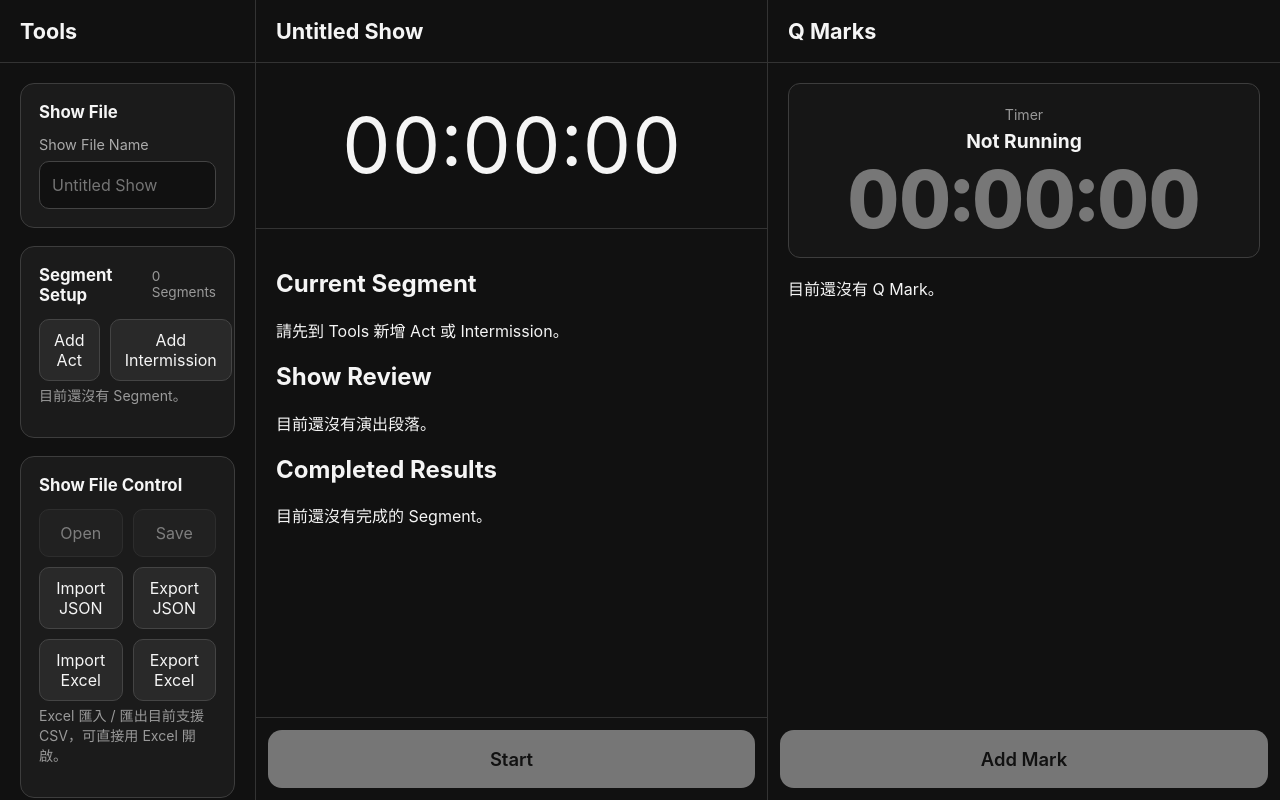
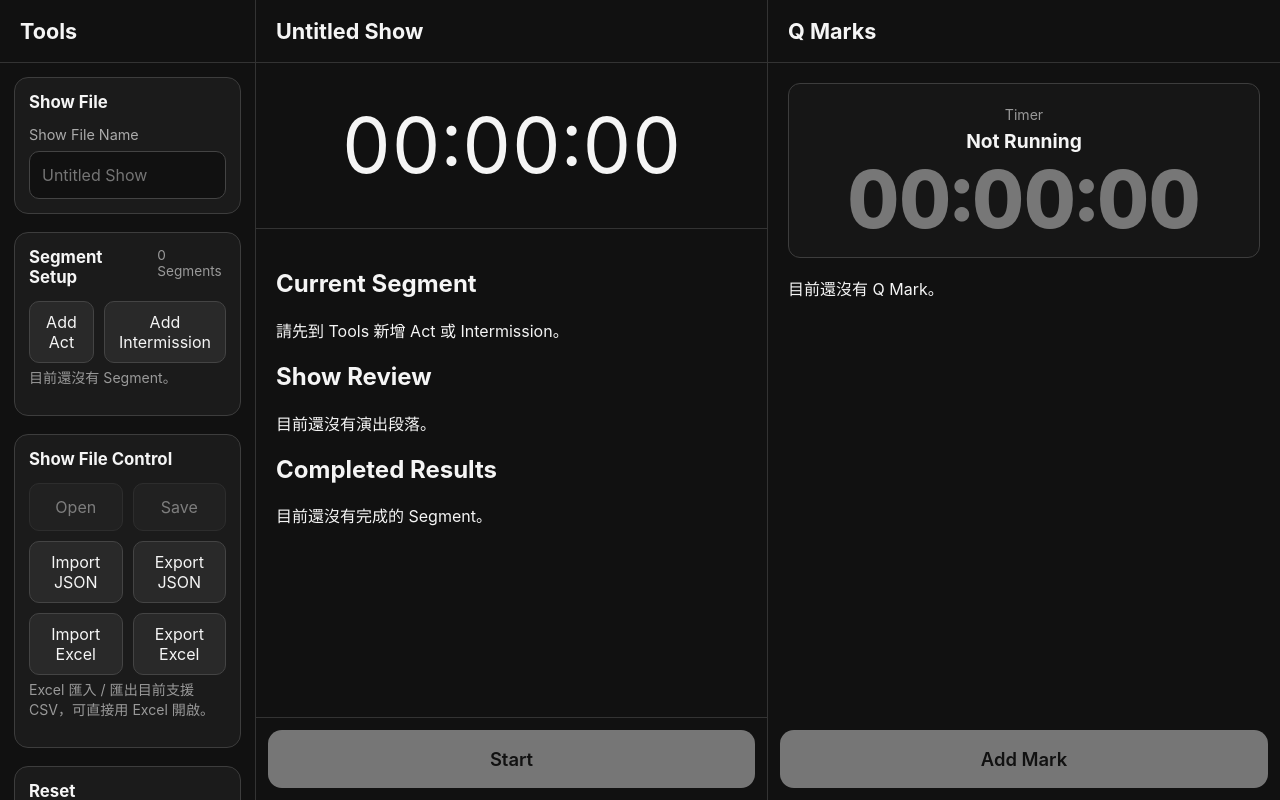
Before and after one commit to andyue/ShowTimerPWA, a React (Vite) app: page / in a window 1280 px wide. Built offline with nearby package versions, Linux system fonts and the light colour scheme.

Commit message:
Fix tools column overflow

```diff
--- a/src/App.css
+++ b/src/App.css
@@ -46,6 +46,7 @@
 .page-content {
   flex: 1;
   overflow-y: auto;
+  overflow-x: hidden;
   padding: 20px;
 }
 
@@ -184,6 +185,8 @@
 }
 
 .field input {
+  width: 100%;
+  min-width: 0;
   min-height: 48px;
   padding: 10px 12px;
   border: 1px solid #444;
@@ -459,6 +462,7 @@ button:disabled {
   align-items: flex-end;
   gap: 8px;
   margin: 0;
+  min-width: 0;
   padding: 12px;
   border: 1px solid #3f3f3f;
   border-radius: 10px;
@@ -484,6 +488,7 @@ button:disabled {
 
 .duration-editor input {
   width: 64px;
+  max-width: 100%;
   min-height: 42px;
   padding: 8px;
   border: 1px solid #444;
@@ -524,6 +529,55 @@ button:disabled {
   display: grid;
   gap: 6px;
   margin-bottom: 16px;
+}
+
+.tools-column .page-content {
+  padding: 14px;
+}
+
+.tools-column .tool-section {
+  padding: 14px;
+}
+
+.tools-column .section-heading {
+  align-items: start;
+}
+
+.tools-column .segment-editor {
+  grid-template-columns: 34px minmax(0, 1fr);
+  gap: 12px;
+  padding: 14px;
+}
+
+.tools-column .segment-actions {
+  grid-column: 1 / -1;
+  display: grid;
+  grid-template-columns: repeat(3, minmax(0, 1fr));
+  width: 100%;
+}
+
+.tools-column .segment-actions button {
+  min-width: 0;
+  padding: 8px;
+}
+
+.tools-column .duration-editor {
+  display: grid;
+  grid-template-columns:
+    minmax(0, 1fr) auto minmax(0, 1fr)
+    auto minmax(0, 1fr);
+  align-items: end;
+  gap: 6px;
+  width: 100%;
+  overflow: hidden;
+}
+
+.tools-column .duration-editor input {
+  width: 100%;
+}
+
+.tools-column .duration-separator {
+  padding-bottom: 10px;
 }
 
 .running-summary {
```
